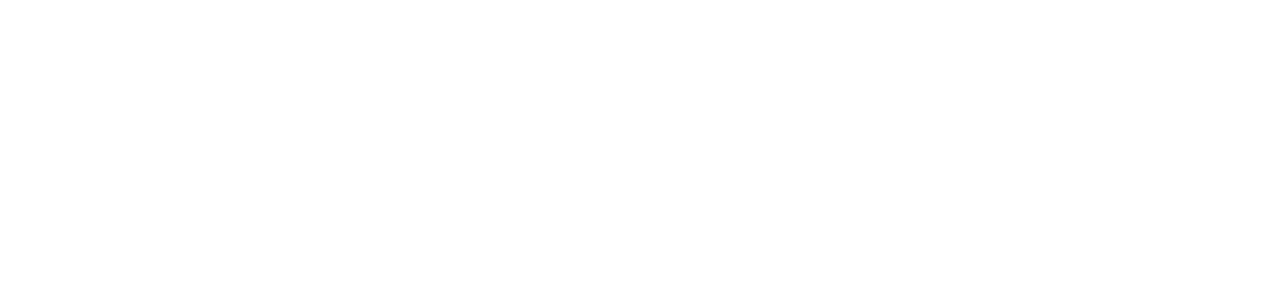
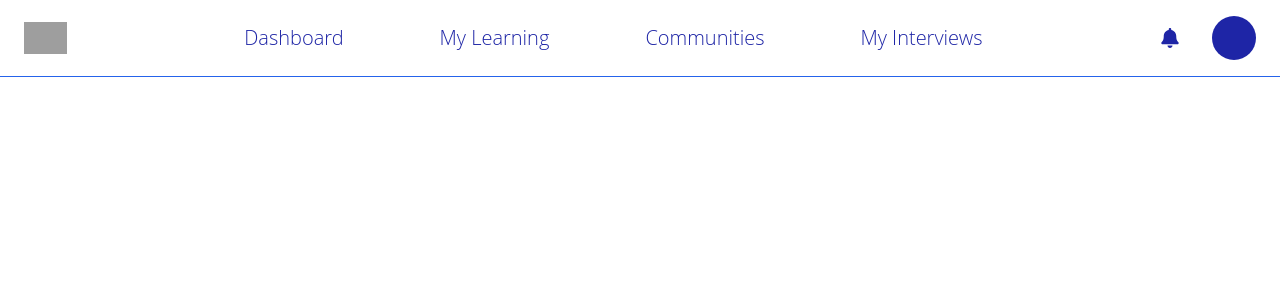
Before and after one commit to Tarek-Al-Khatib/frontend, a React (Create React App) app: page /dashboard in a window 1280 px wide. Shown: the top 300 px of the page. Built offline with nearby package versions, Linux system fonts and the light colour scheme; grey boxes are pictures that could not be loaded.

Commit message:
Added navbar component and added it to dashboard

```diff
--- a/package.json
+++ b/package.json
@@ -9,6 +9,7 @@
     "cra-template": "1.2.0",
     "react": "^19.0.0",
     "react-dom": "^19.0.0",
+    "react-icons": "^5.4.0",
     "react-router-dom": "^7.0.2",
     "react-scripts": "5.0.1"
   },
--- /dev/null
+++ b/src/components/Navbar/Navbar.jsx
@@ -0,0 +1,29 @@
+import React from "react";
+import { FaBell } from "react-icons/fa";
+import "../../css/colors.css";
+
+const Navbar = () => {
+  return (
+    <div className="min-h-screen font-sans bg-white">
+      <header className="flex items-center justify-between px-6 py-4 text-white border-b border-b-blue-600">
+        <div className="flex items-center space-x-2">
+          <img src="public/images/logo.png" alt="Logo" className="h-8" />
+        </div>
+        <nav className="flex items-center gap-24 text-xl font-thin">
+          <button className="text-navy">Dashboard</button>
+          <button className="text-navy">My Learning</button>
+          <button className="text-navy">Communities</button>
+          <button className="text-navy">My Interviews</button>
+        </nav>
+        <div className="flex items-center gap-8">
+          <button>
+            <FaBell className="text-navy" size={20} />
+          </button>
+          <button className="rounded-full bg-navy w-11 h-11"></button>
+        </div>
+      </header>
+    </div>
+  );
+};
+
+export default Navbar;
--- a/src/pages/Dashboard/Dashboard.jsx
+++ b/src/pages/Dashboard/Dashboard.jsx
@@ -1,6 +1,11 @@
 import React from "react";
+import Navbar from "../../components/Navbar/Navbar";
 
 const Dashboard = () => {
-  return <div></div>;
+  return (
+    <div>
+      <Navbar />
+    </div>
+  );
 };
 export default Dashboard;
```
Also changed, not shown: 1 other file (tests, documents, lock files or other folders).
